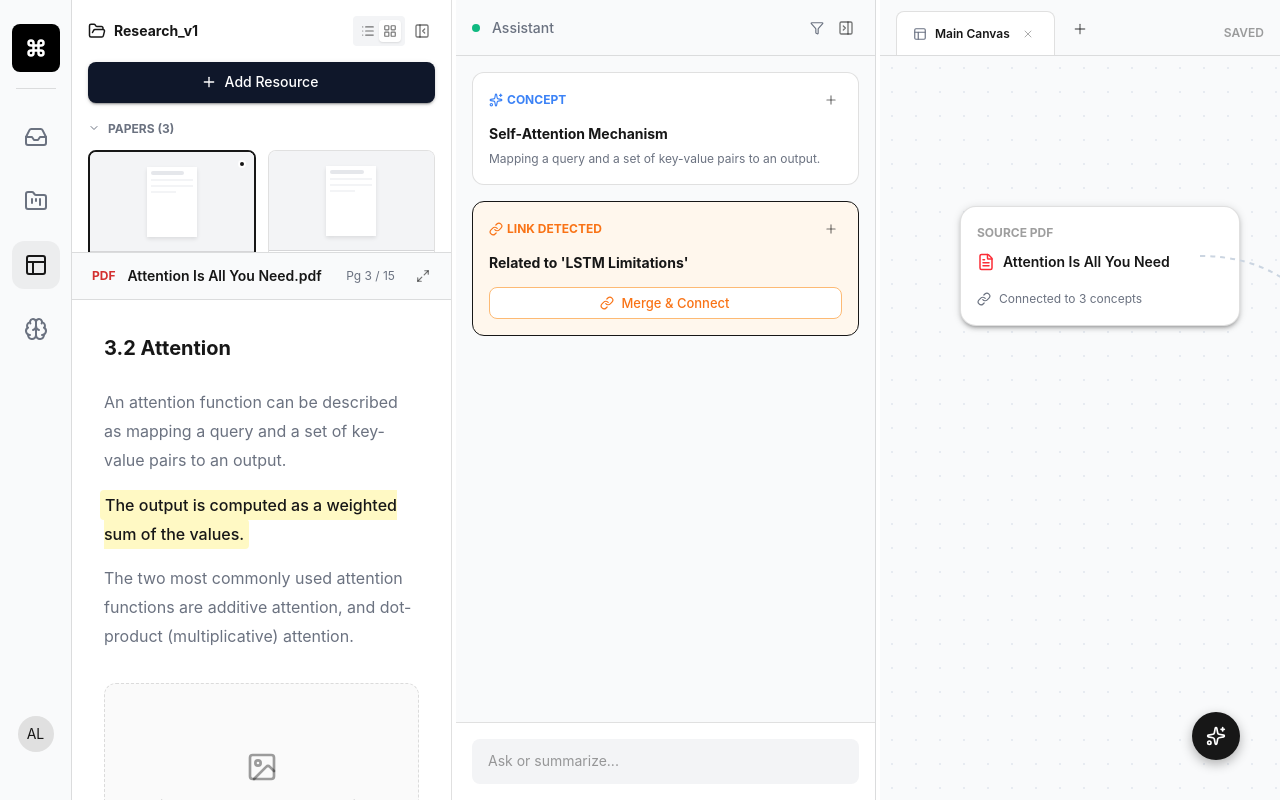
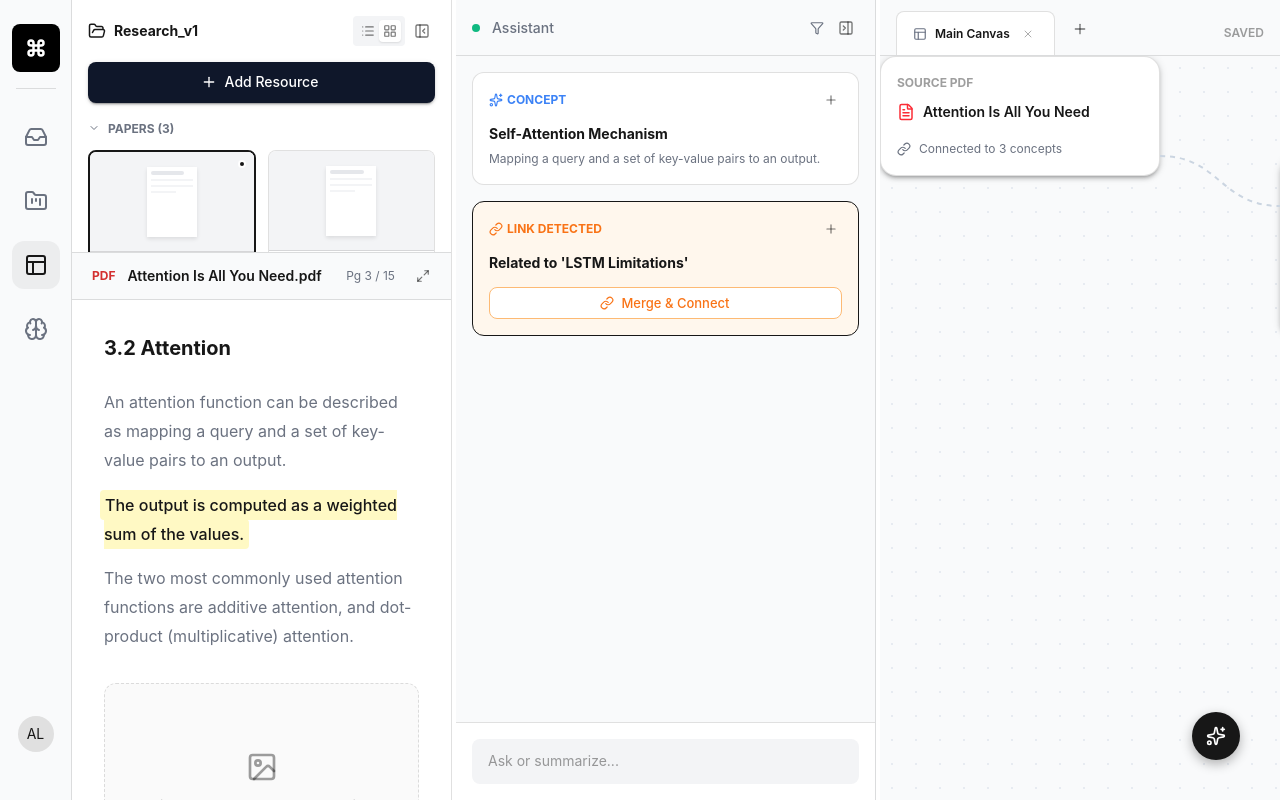
Before and after one commit to guangtouwangba/weaver, a Next.js app in the folder web/: page /studio in a window 1280 px wide. Built offline with nearby package versions, Linux system fonts and the light colour scheme; what @mui/material-nextjs would draw is missing.

Commit message:
refine canvas

```diff
--- a/web/src/app/studio/page.tsx
+++ b/web/src/app/studio/page.tsx
@@ -169,9 +169,16 @@ export default function StudioPage() {
   }
 
   const [canvasNodes, setCanvasNodes] = useState<CanvasNode[]>([
-    { id: 'c1', type: 'card', title: 'SOURCE PDF', content: 'Attention Is All You Need', x: 80, y: 150, color: 'white' },
-    { id: 'c2', type: 'card', title: 'Self-Attention', content: 'The core mechanism that allows the model to weigh the importance of different words in a sequence.', x: 550, y: 280, color: 'blue', tags: ['#transformer', '#nlp'] }
+    { id: 'c1', type: 'card', title: 'SOURCE PDF', content: 'Attention Is All You Need', x: 0, y: 0, color: 'white' },
+    { id: 'c2', type: 'card', title: 'Self-Attention', content: 'The core mechanism that allows the model to weigh the importance of different words in a sequence.', x: 400, y: 100, color: 'blue', tags: ['#transformer', '#nlp'] }
   ]);
+
+  // --- Infinite Canvas State ---
+  const [viewport, setViewport] = useState({ x: 0, y: 0, scale: 1 });
+  const [isPanning, setIsPanning] = useState(false);
+  const [isSpacePressed, setIsSpacePressed] = useState(false);
+  const lastMousePos = useRef({ x: 0, y: 0 });
+  const canvasRef = useRef<HTMLDivElement>(null);
 
   // --- Interaction State ---
   const [contextMenu, setContextMenu] = useState<{ mouseX: number; mouseY: number } | null>(null);
@@ -253,6 +260,11 @@ export default function StudioPage() {
   // --- Global Keyboard Shortcuts ---
   useEffect(() => {
     const handleKeyDown = (e: KeyboardEvent) => {
+      if (e.code === 'Space' && !e.repeat && (e.target as HTMLElement).tagName !== 'INPUT' && (e.target as HTMLElement).tagName !== 'TEXTAREA') {
+        // Prevent scrolling when hitting space
+        e.preventDefault();
+        setIsSpacePressed(true);
+      }
       if ((e.metaKey || e.ctrlKey) && e.key === '\\') {
         e.preventDefault();
         setLeftVisible(prev => !prev);
@@ -262,8 +274,20 @@ export default function StudioPage() {
         setCenterVisible(prev => !prev);
       }
     };
+
+    const handleKeyUp = (e: KeyboardEvent) => {
+      if (e.code === 'Space') {
+        setIsSpacePressed(false);
+        setIsPanning(false);
+      }
+    };
+
     window.addEventListener('keydown', handleKeyDown);
-    return () => window.removeEventListener('keydown', handleKeyDown);
+    window.addEventListener('keyup', handleKeyUp);
+    return () => {
+      window.removeEventListener('keydown', handleKeyDown);
+      window.removeEventListener('keyup', handleKeyUp);
+    };
   }, []);
 
   // --- Resize Logic ---
@@ -337,16 +361,21 @@ export default function StudioPage() {
     setContextMenu(null);
   };
 
-  const handleCreateCard = (text?: string, metadata?: { timestamp?: string; sourceId?: string }) => {
+  const handleCreateCard = (text?: string, metadata?: { timestamp?: string; sourceId?: string }, position?: { x: number, y: number }) => {
     const contentToUse = text || "The output is computed as a weighted sum of the values."; // Fallback for demo
     const newId = `c-${Date.now()}`;
+
+    // Calculate center of viewport if no position provided
+    const centerX = position ? position.x : (-viewport.x + (canvasRef.current?.clientWidth || 800) / 2) / viewport.scale;
+    const centerY = position ? position.y : (-viewport.y + (canvasRef.current?.clientHeight || 600) / 2) / viewport.scale;
+
     const newNode: CanvasNode = {
       id: newId,
       type: 'card',
       title: metadata?.timestamp ? `Timestamp ${metadata.timestamp}` : 'New Concept',
       content: contentToUse,
-      x: 400, // Default center-ish position
-      y: 300,
+      x: centerX - 140, // Center the card (width 280)
+      y: centerY - 100,
       color: 'white',
       timestamp: metadata?.timestamp,
       sourceId: metadata?.sourceId
@@ -671,37 +700,143 @@ export default function StudioPage() {
       default:
         return (
           <Box
-            sx={{ flexGrow: 1, bgcolor: '#F9FAFB', position: 'relative', overflow: 'hidden' }}
-            onDragOver={(e) => e.preventDefault()}
+            ref={canvasRef}
+            sx={{
+              flexGrow: 1,
+              bgcolor: '#F9FAFB',
+              position: 'relative',
+              overflow: 'hidden',
+              cursor: isSpacePressed ? (isPanning ? 'grabbing' : 'grab') : 'default',
+              touchAction: 'none', // Prevent native browser zooming
+              userSelect: 'none'   // Prevent text selection while dragging
+            }}
+            onMouseDown={(e) => {
+                // Start panning if Space is pressed OR Middle Mouse Button
+                if (isSpacePressed || e.button === 1 || e.button === 0) {
+                   // If left click (button 0), we only pan if space is pressed OR if we clicked directly on the background
+                   // But since we bubble up, we assume if we reached here, the node didn't stop propagation.
+                   // However, for "Click to select text", we might want to be careful.
+                   // Excalidraw logic: Space = Force Pan.
+                   // No Space + Left Click = Pan ONLY if target is not interactive.
+                   // But here we put StopPropagation on Nodes, so any Left Click reaching here is background.
+
+                   setIsPanning(true);
+                   lastMousePos.current = { x: e.clientX, y: e.clientY };
+                }
+            }}
+            onMouseMove={(e) => {
+                if (isPanning) {
+                    const dx = e.clientX - lastMousePos.current.x;
+                    const dy = e.clientY - lastMousePos.current.y;
+                    setViewport(prev => ({ ...prev, x: prev.x + dx, y: prev.y + dy }));
+                    lastMousePos.current = { x: e.clientX, y: e.clientY };
+                }
+            }}
+            onMouseUp={() => setIsPanning(false)}
+            onMouseLeave={() => setIsPanning(false)}
+            onWheel={(e) => {
+                e.preventDefault();
+                // Zoom with Ctrl/Cmd + Wheel OR Pinch (Ctrl usually implicit in trackpad zoom on some browsers)
+                if (e.metaKey || e.ctrlKey) {
+                    const zoomSensitivity = 0.001;
+                    const delta = -e.deltaY * zoomSensitivity;
+                    const newScale = Math.min(Math.max(0.1, viewport.scale * (1 + delta)), 5);
+
+                    // ZOOM TO CURSOR ALGORITHM
+                    // 1. Get cursor position relative to the canvas container (Screen Space)
+                    const rect = canvasRef.current?.getBoundingClientRect();
+                    if (!rect) return;
+
+                    const mouseX = e.clientX - rect.left;
+                    const mouseY = e.clientY - rect.top;
+
+                    // 2. Calculate where that point is in the Canvas Space BEFORE zoom
+                    // canvasX = (mouseX - oldTranslateX) / oldScale
+                    const canvasX = (mouseX - viewport.x) / viewport.scale;
+                    const canvasY = (mouseY - viewport.y) / viewport.scale;
+
+                    // 3. Calculate new Translate to keep that Canvas point under the Mouse
+                    // mouseX = canvasX * newScale + newTranslateX
+                    // => newTranslateX = mouseX - canvasX * newScale
+                    const newX = mouseX - canvasX * newScale;
+                    const newY = mouseY - canvasY * newScale;
+
+                    setViewport({ x: newX, y: newY, scale: newScale });
+                } else {
+                    // Pan with Wheel (Standard Scrolling)
+                    setViewport(prev => ({ ...prev, x: prev.x - e.deltaX, y: prev.y - e.deltaY }));
+                }
+            }}
+            onDragOver={(e) => {
+              e.preventDefault();
+              e.dataTransfer.dropEffect = "copy";
+            }}
             onDrop={(e) => {
               e.preventDefault();
+              e.stopPropagation();
+
+              // Calculate drop position in Canvas Coordinates
+              const rect = canvasRef.current?.getBoundingClientRect();
+              if (rect) {
+                  const screenX = e.clientX - rect.left;
+                  const screenY = e.clientY - rect.top;
+                  const canvasX = (screenX - viewport.x) / viewport.scale;
+                  const canvasY = (screenY - viewport.y) / viewport.scale;
+
                   // Try parsing JSON metadata first
                   const jsonData = e.dataTransfer.getData("application/json");
+                  let handled = false;
                   if (jsonData) {
                       try {
                           const data = JSON.parse(jsonData);
                           if (data.type === 'transcript') {
-                    handleCreateCard(data.text, { timestamp: data.timestamp, sourceId: data.sourceId });
-                    return;
+                              handleCreateCard(data.text, { timestamp: data.timestamp, sourceId: data.sourceId }, { x: canvasX, y: canvasY });
+                              handled = true;
                           }
-                } catch (err) {
-                  console.error("Failed to parse drag data", err);
+                      } catch(err) { console.error(err); }
+                  }
+
+                  if (!handled) {
+                      const text = e.dataTransfer.getData("text/plain");
+                      if (text) {
+                        handleCreateCard(text, undefined, { x: canvasX, y: canvasY });
+                      }
                   }
               }
 
-              const text = e.dataTransfer.getData("text/plain");
-              if (text) {
-                handleCreateCard(text);
-              }
+              setIsDraggingFromPdf(false);
             }}
           >
-            <Box sx={{ position: 'absolute', inset: 0, opacity: 0.4, backgroundImage: 'radial-gradient(#CBD5E1 1.5px, transparent 1.5px)', backgroundSize: '24px 24px' }} />
+            {/* Infinite Grid Background - moves with viewport */}
+            <Box
+              sx={{
+                position: 'absolute',
+                inset: 0,
+                opacity: 0.4,
+                backgroundImage: 'radial-gradient(#CBD5E1 1.5px, transparent 1.5px)',
+                backgroundSize: `${24 * viewport.scale}px ${24 * viewport.scale}px`,
+                backgroundPosition: `${viewport.x}px ${viewport.y}px`,
+                pointerEvents: 'none'
+              }}
+            />
 
+            {/* Canvas Content Container - Transformed */}
+            <Box
+              sx={{
+                transform: `translate(${viewport.x}px, ${viewport.y}px) scale(${viewport.scale})`,
+                transformOrigin: '0 0',
+                position: 'absolute',
+                top: 0,
+                left: 0,
+                // Important: Let mouse events pass through to parent for panning, but children (nodes) capture their own
+              }}
+            >
               {/* Render Canvas Nodes */}
               {canvasNodes.map(node => (
                 <Paper
                   key={node.id}
                   elevation={3}
+                  onMouseDown={(e) => e.stopPropagation()} // Prevent panning when clicking on a node
                   sx={{
                     position: 'absolute',
                     top: node.y,
@@ -711,7 +846,10 @@ export default function StudioPage() {
                     borderRadius: 4,
                     border: '1px solid',
                     borderColor: node.color === 'blue' ? '#3B82F6' : 'divider',
-                  overflow: 'hidden'
+                    overflow: 'hidden',
+                    cursor: 'default',
+                    transition: 'box-shadow 0.2s',
+                    '&:hover': { boxShadow: 6 }
                   }}
                 >
                   {node.title === 'SOURCE PDF' ? (
@@ -750,55 +888,21 @@ export default function StudioPage() {
                 </Paper>
               ))}
 
-            <svg style={{ position: 'absolute', top: 0, left: 0, width: '100%', height: '100%', pointerEvents: 'none' }}><path d="M 320 200 C 450 200, 450 320, 550 320" stroke="#CBD5E1" strokeWidth="2" fill="none" strokeDasharray="5,5" /></svg>
+              {/* SVG Connections - also in transformed space */}
+              <svg style={{ position: 'absolute', top: 0, left: 0, overflow: 'visible', pointerEvents: 'none' }}>
+                <path d="M 280 100 C 340 100, 340 150, 400 150" stroke="#CBD5E1" strokeWidth="2" fill="none" strokeDasharray="5,5" />
+              </svg>
+            </Box>
 
             {/* Context Drop Zone - Only visible when dragging */}
             <Box
-              onDragOver={(e) => {
-                e.preventDefault();
-                e.currentTarget.style.borderColor = '#3B82F6';
-                e.currentTarget.style.backgroundColor = 'rgba(59, 130, 246, 0.1)';
-              }}
-              onDragLeave={(e) => {
-                e.currentTarget.style.borderColor = !centerVisible ? 'primary.main' : 'divider';
-                e.currentTarget.style.backgroundColor = !centerVisible ? 'rgba(59, 130, 246, 0.05)' : 'rgba(255,255,255,0.6)';
-              }}
-              onDrop={(e) => {
-                e.preventDefault();
-                e.stopPropagation(); // Prevent bubbling to parent
-
-                // Try parsing JSON metadata first
-                const jsonData = e.dataTransfer.getData("application/json");
-                let handled = false;
-                if (jsonData) {
-                    try {
-                        const data = JSON.parse(jsonData);
-                        if (data.type === 'transcript') {
-                            handleCreateCard(data.text, { timestamp: data.timestamp, sourceId: data.sourceId });
-                            handled = true;
-                        }
-                    } catch(e) {}
-                }
-
-                if (!handled) {
-                    const text = e.dataTransfer.getData("text/plain");
-                    if (text) {
-                      handleCreateCard(text);
-                    }
-                }
-
-                // Reset styles
-                e.currentTarget.style.borderColor = !centerVisible ? 'primary.main' : 'divider';
-                e.currentTarget.style.backgroundColor = !centerVisible ? 'rgba(59, 130, 246, 0.05)' : 'rgba(255,255,255,0.6)';
-                setIsDraggingFromPdf(false);
-              }}
               sx={{
                 position: 'absolute',
                 bottom: 40,
                 left: '50%',
                 transform: isDraggingFromPdf ? 'translateX(-50%) translateY(0)' : 'translateX(-50%) translateY(100px)',
                 opacity: isDraggingFromPdf ? 1 : 0,
-                pointerEvents: isDraggingFromPdf ? 'auto' : 'none',
+                pointerEvents: 'none', // Just visual now, drop handled by container
                 width: 400,
                 height: 60,
                 border: '2px dashed',
```
Lines whose indentation alone changed are shown as unchanged.
